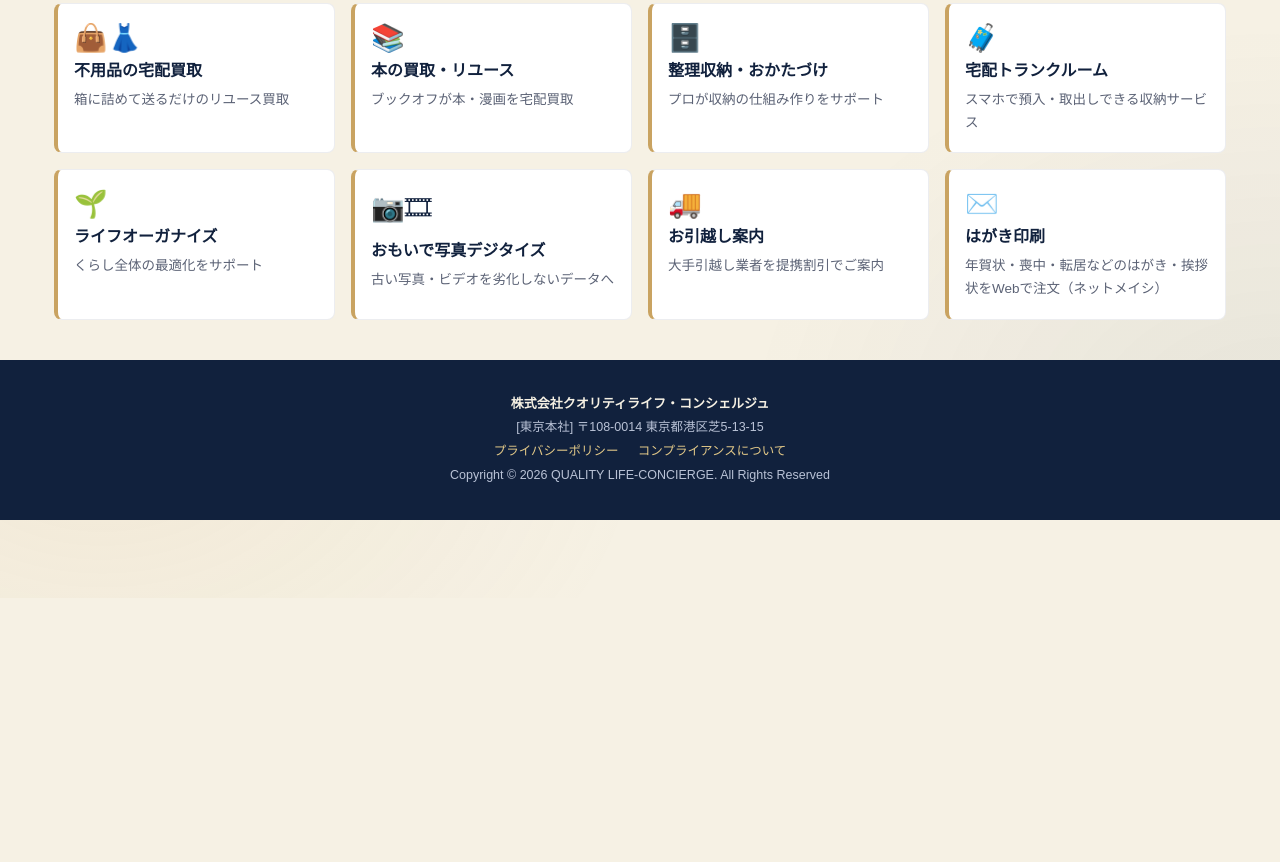
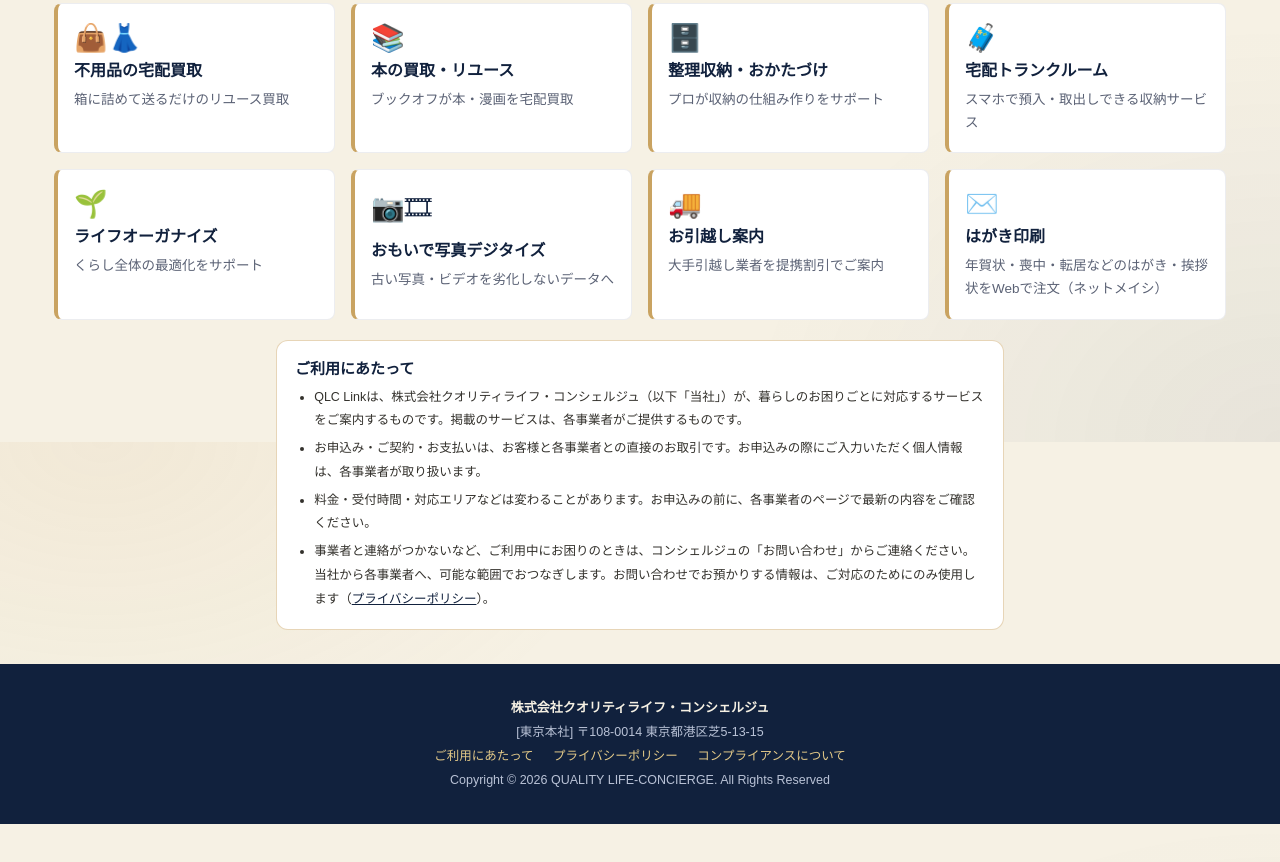
Before and after one commit to QLCservice/qlc-link-site, a plain HTML site: page index.html in a window 1280 px wide. Shown: the part 2758-3620 px from the top of the page. Before the commit the page ends 3356 px from the top, so only its background shows below. Drawn offline with Linux system fonts and the light colour scheme.

Commit message:
全国版トップ：「ご利用にあたって」を追加

```diff
--- a/index.html
+++ b/index.html
@@ -125,6 +125,15 @@
   /* 上部の固定バー（quick-nav）に見出しが隠れないよう、アンカー移動の位置をずらす */
   html{scroll-padding-top:70px;}
   .service-section{scroll-margin-top:70px;}
+
+  /* ===== TERMS (CSS) START（ご利用にあたって）===== */
+  .terms{max-width:760px;margin:6px auto 0;padding:0 16px 8px;scroll-margin-top:70px;}
+  .terms-card{background:#fff;border:1px solid rgba(201,163,97,.45);border-radius:12px;padding:16px 18px 14px;}
+  .terms h2{margin:0 0 8px;font-family:'Noto Serif JP',serif;font-size:15px;color:var(--navy-deep);}
+  .terms ul{margin:0;padding-left:1.2em;}
+  .terms li{font-size:12.5px;line-height:1.9;color:#33312C;margin-bottom:4px;}
+  .terms a{color:var(--navy-deep);text-decoration:underline;}
+  /* ===== TERMS (CSS) END ===== */
 
   /* ===== QAパネル（全幅・お問い合わせもメニューに統合） ===== */
   .intro{
@@ -321,10 +330,24 @@
 <div id="delivery" class="service-section"></div>
 <div id="storage" class="service-section"></div>
 
+<!-- ===== TERMS START（ご利用にあたって。文面を直すときは、このブロックだけ）===== -->
+<section class="terms" id="terms" aria-label="ご利用にあたって">
+  <div class="terms-card">
+    <h2>ご利用にあたって</h2>
+    <ul>
+      <li>QLC Linkは、株式会社クオリティライフ・コンシェルジュ（以下「当社」）が、暮らしのお困りごとに対応するサービスをご案内するものです。掲載のサービスは、各事業者がご提供するものです。</li>
+      <li>お申込み・ご契約・お支払いは、お客様と各事業者との直接のお取引です。お申込みの際にご入力いただく個人情報は、各事業者が取り扱います。</li>
+      <li>料金・受付時間・対応エリアなどは変わることがあります。お申込みの前に、各事業者のページで最新の内容をご確認ください。</li>
+      <li>事業者と連絡がつかないなど、ご利用中にお困りのときは、コンシェルジュの「お問い合わせ」からご連絡ください。当社から各事業者へ、可能な範囲でおつなぎします。お問い合わせでお預かりする情報は、ご対応のためにのみ使用します（<a href="https://www.qlc-service.com/qlc-link/privacy-policy">プライバシーポリシー</a>）。</li>
+    </ul>
+  </div>
+</section>
+<!-- ===== TERMS END ===== -->
+
 <footer>
   <div class="company">株式会社クオリティライフ・コンシェルジュ</div>
   [東京本社] 〒108-0014 東京都港区芝5-13-15<br>
-  <a href="https://www.qlc-service.com/qlc-link/privacy-policy">プライバシーポリシー</a> 　 <a href="https://www.qlc-service.com/qlc-link/compliance">コンプライアンスについて</a><br>
+  <a href="#terms">ご利用にあたって</a> 　 <a href="https://www.qlc-service.com/qlc-link/privacy-policy">プライバシーポリシー</a> 　 <a href="https://www.qlc-service.com/qlc-link/compliance">コンプライアンスについて</a><br>
   Copyright © 2026 QUALITY LIFE-CONCIERGE. All Rights Reserved
 </footer>
 
```
